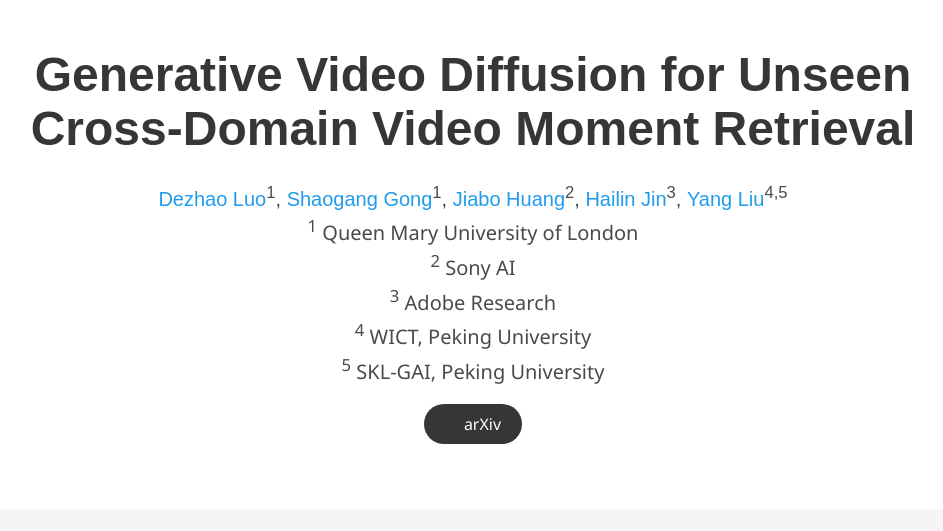
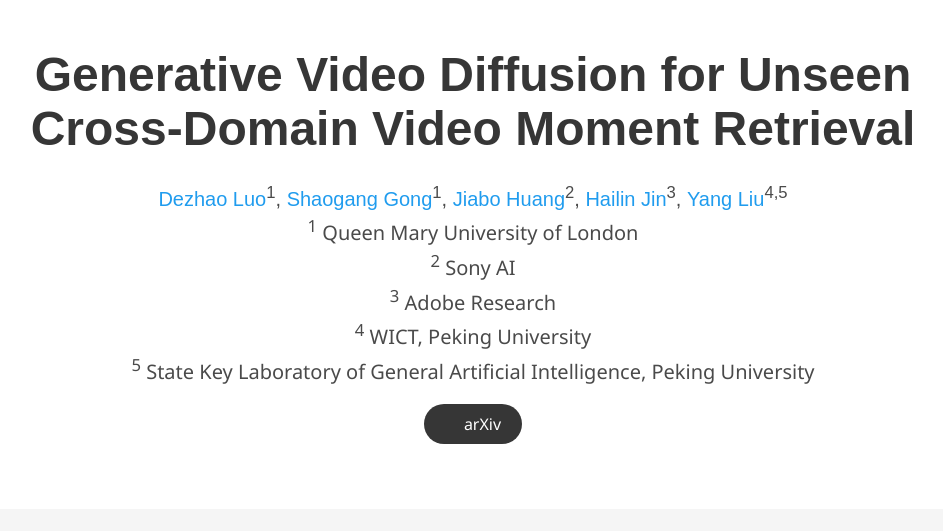
Before and after one commit to luodezhao/fvepage, a plain HTML site: page index.html in a window 1280 px wide. Shown: the top 531 px of the page, without its empty margins (167-1110 px from the left). Drawn offline with nearby package versions, Linux system fonts and the light colour scheme; some icons are missing; a web font is replaced by a local one.

Commit message:
Update index.html

```diff
--- a/index.html
+++ b/index.html
@@ -76,7 +76,7 @@
   <span class="affiliation-block"><sup>2</sup> Sony AI</span><br>
   <span class="affiliation-block"><sup>3</sup> Adobe Research</span><br>
   <span class="affiliation-block"><sup>4</sup> WICT, Peking University</span><br>
-  <span class="affiliation-block"><sup>5</sup> SKL-GAI, Peking University</span>
+  <span class="affiliation-block"><sup>5</sup> State Key Laboratory of General Artificial Intelligence, Peking University</span>
 </div>
 
 
@@ -178,6 +178,8 @@ video moment retrieval tasks.          </p>
     <div class="container" style="display: flex; justify-content: center; align-items: center; flex-direction: column;">
         <h2 class="title is-2 has-text-centered">Our Framework</h2>
         <img src="method.pdf" alt="MY ALT TEXT" style="width: 1000px; height: auto; margin-top: 30px; display: block;">
+      <iframe src="method.pdf" width="100%" height="600px" style="margin-top: 30px; display: block;"></iframe>
+
         <h2 class="subtitle" style="max-width: 75%; margin: 0 auto; text-align: justify;">
           <br>Our designed instance-preserving action editing model. We first take the video as a set of images and train an image diffusion model to align a special text token with the instance shared between those frames. Subsequently, we take those frames as a sequence and freeze the layers in the image diffusion model, and append a temporal layer to capture the video motions.
     </div>
```
